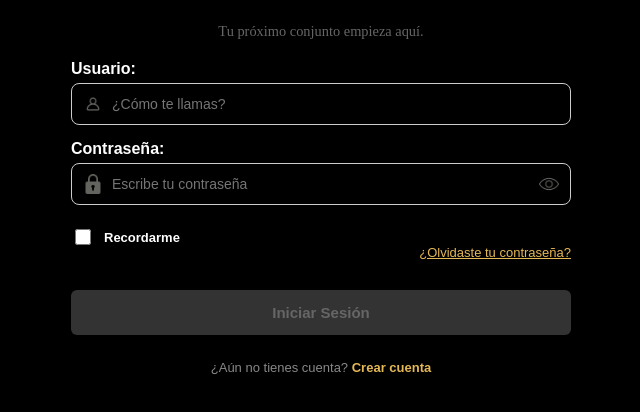
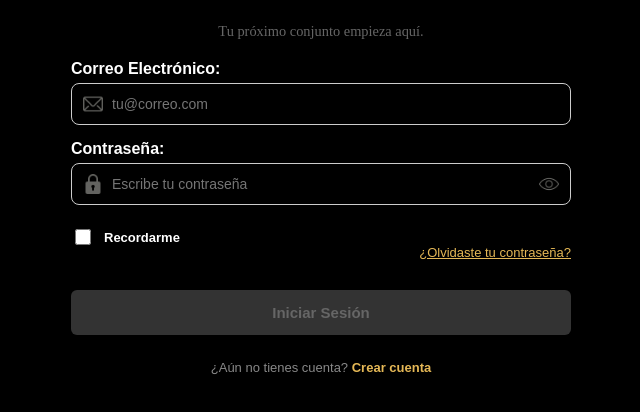
Before and after one commit to TheYinYan/Lookeo-Web, an Angular app: page / in a window 1280 px wide. Both pictures are taken after a click on the link "Inicia sesión". Shown: the part 170-582 px from the top of the page, without its empty margins (319-959 px from the left). Built offline with nearby package versions, Linux system fonts and the light colour scheme.

Commit message:
Login Terminado

```diff
--- a/db.json
+++ b/db.json
@@ -11,6 +11,12 @@
       "email": "samuelruiz@gmail.com",
       "password": "2412007SRM",
       "id": "FJuVP2xoCbo"
+    },
+    {
+      "name": "Pepe",
+      "email": "sruimar2412@g.educaand.es",
+      "password": "12345678L",
+      "id": "c70Lyi0LjLA"
     }
   ],
   "$schema": "./node_modules/json-server/schema.json"
--- a/src/app/pages/auth/login/login.component.css
+++ b/src/app/pages/auth/login/login.component.css
@@ -82,7 +82,7 @@ form {
   font-family: sans-serif;
 }
 
-.name-from, .password-from {
+.name-from, .email-from, .password-from {
   margin-bottom: 15px;
 }
 
--- a/src/app/pages/auth/login/login.component.html
+++ b/src/app/pages/auth/login/login.component.html
@@ -4,24 +4,26 @@
   <span class="bottom-text">Tu próximo conjunto empieza aquí.</span>
 </header>
 
-<form #loginForm="ngForm" (ngSubmit)="onLogin(user.name, user.password)">
+<form #loginForm="ngForm" (ngSubmit)="onLogin(user.name,user.email, user.password)">
+  <div class="email-from">
+    <label for="emailId">Correo Electrónico: </label>
+    <div class="input-wrapper">
+      <span class="icono"><img src="assets/email.png" alt="Correo"></span>
+      <input
+      [class.invalid-control]="email.invalid && (email.dirty || email.touched)"
+      id="emailId"
+      type="email"
+      placeholder="tu@correo.com"
+      name="email"
+      [(ngModel)]="user.email"
+      required
+      email
+      #email="ngModel">
+    </div>
 
-  <div class="name-from">
-    <label for="nameId">Usuario: </label>
-    <div class="input-wrapper">
-      <span class="icono"><img src="assets/user.png" alt="Usuario"></span>
-      <input
-        [class.invalid-control]="name.invalid && (name.dirty || name.touched)"
-        id="nameId"
-        type="text"
-        placeholder="¿Cómo te llamas?"
-        name="name"
-        [(ngModel)]="user.name"
-        required
-        #name="ngModel">
-    </div>
-    @if (name.invalid && (name.dirty || name.touched)) {
-      @if (name.errors?.['required']) { <p class="alerta">El nombre es obligatorio.</p> }
+    @if (email.invalid && (email.dirty || email.touched)) {
+        @if (email.errors?.['required']) { <p class="alerta">El correo es obligatorio.</p> }
+        @if (email.errors?.['email']) { <p class="alerta">Introduce un correo válido.</p> }
     }
   </div>
 
@@ -60,6 +62,12 @@
     <a href="#" class="forgot-link">¿Olvidaste tu contraseña?</a>
   </div>
 
+  @if (!this.userExists) {
+    <p class="alerta">El usuario no existe.</p>
+  } @else if  (!this.credentialValid) {
+    <p class="alerta">Credenciales inválidas. Por favor, verifica tu usuario y contraseña.</p>
+  }
+
   <button class="btn" type="submit" [disabled]="loginForm.invalid">
     Iniciar Sesión
   </button>
--- a/src/app/pages/auth/login/login.component.ts
+++ b/src/app/pages/auth/login/login.component.ts
@@ -8,17 +8,18 @@ import { UsersService } from '../../../services/users.service';
   selector: 'app-login',
   imports: [FormsModule, CommonModule],
   templateUrl: './login.component.html',
-  styleUrl: './login.component.css'
+  styleUrl: './login.component.css',
 })
 export class LoginComponent {
-
   login = output<boolean>();
   goRegister = output<boolean>();
 
   showPassword: boolean = false;
   rememberMe: boolean = false;
+  credentialValid: boolean = true;
+  userExists: boolean = true;
 
-  constructor(private usersService: UsersService) { }
+  constructor(private usersService: UsersService) {}
 
   user: Users = {
     name: '',
@@ -26,14 +27,16 @@ export class LoginComponent {
     password: ''
   };
 
-  onLogin(name: string, password: string) {
-    this.usersService.getUsers(name).subscribe((users: Users[]) => {
-      if (name == users[0]?.name && password == users[0]?.password) {
-        console.log('Usuario válido:', users[0]);
-        this.login.emit(true);
-      } else {
-        console.error('Credenciales inválidas');
-      }
+  onLogin(name: string, email: string, password: string) {
+    this.usersService.getUsers(name,email).subscribe({
+      next: (users: Users[]) => {
+        if (users.length === 0) this.userExists = false;
+        else if (email == users[0]?.email && password == users[0]?.password) {
+          this.userExists = true;
+          this.credentialValid = true;
+          this.login.emit(true);
+        } else this.credentialValid = false, this.userExists = true;
+      },
     });
   }
 
```
